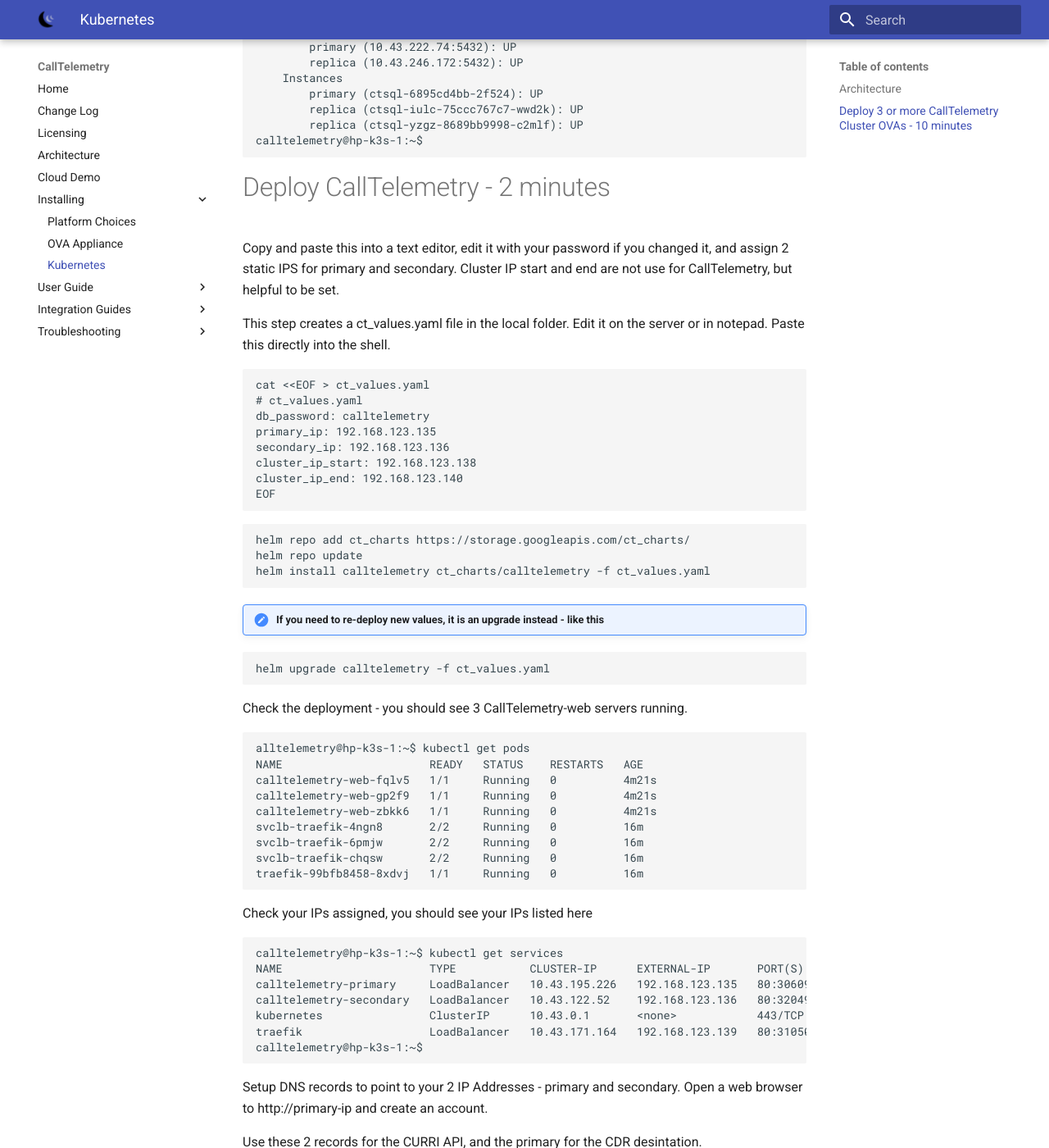
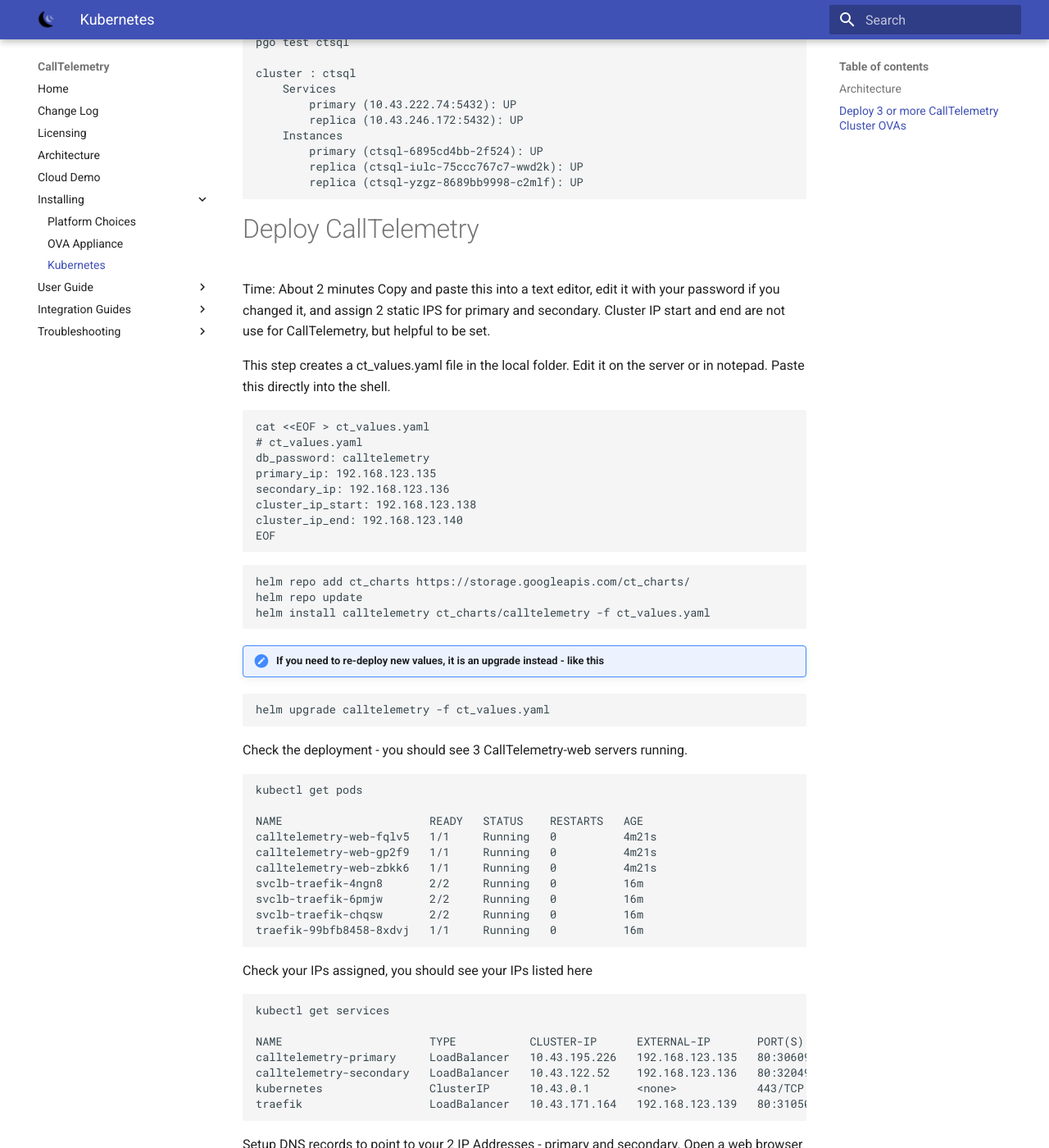
Before and after one commit to calltelemetry/calltelemetry, an MkDocs documentation site: the page built from docs/deployment/k3s.md, in a window 1280 px wide and 1400 px high, scrolled down 4344 px. Shown: the whole window at 82% size. Built offline with MkDocs 1.6.1 and Material for MkDocs 9.7.7, drawn with Linux system fonts in a browser that asks for light colours; some of the changed text lies outside the part shown.

Commit message:
minor formatting

````diff
--- a/docs/deployment/k3s.md
+++ b/docs/deployment/k3s.md
@@ -4,7 +4,7 @@
 
 ## Architecture
 ![k3s](k3s-architecture.png)
-## Deploy 3 or more CallTelemetry Cluster OVAs - 10 minutes
+## Deploy 3 or more CallTelemetry Cluster OVAs
 [Download CentOS 8.3 OVA File - 900MB](https://storage.googleapis.com/ct_ovas/CT-cluster-040-centos-8.3-x86_64.ova)
 
 The OVA includes a couple utilities - helm, kubectl, k9s, and saves you a little time "building" the OS. It's prebuilt from CentOS 8.3 with all updates applied.
@@ -45,7 +45,8 @@
 sudo nmtui
 ```
 
-# Install First K3s Master Node - 2 minutes
+# Install First K3s Master Node
+Time: about 2 minutes
 Copy and paste this via SSH on the first node.
 
 ```
@@ -58,7 +59,8 @@
 sudo cat /etc/rancher/k3s/k3s.yaml > ~/.kube/config
 ```
 
-# Install K3s Masters 2 and 3 - 5 minutes
+# Install K3s Masters 2 and 3
+Time: about 5 minutes
 
 !!! note "Change the K3S_URL IP address to Master node 1's IP Address"
 
@@ -85,7 +87,8 @@
 calltelemetry@hp-k3s-1:~$
 ```
 
-# Install MetalLB, Scale DNS Pods, and Traefik Proxy (5 minutes)
+# Install MetalLB, Scale DNS Pods, and Traefik Proxy
+Time: about 5 minutes
 Copy and Paste this block
 ```
 kubectl apply -f https://raw.githubusercontent.com/metallb/metallb/v0.9.5/manifests/namespace.yaml
@@ -131,7 +134,8 @@
 
 !!! warning "Wait for postgres-operator to be running before continue"
 
-# Deploy SQL HA with 2 Replicas - 5 minutes
+# Deploy SQL HA with 2 Replicas
+Time: About 5 minutes
 ## Run SQL the Setup Script
 (Run this on Node 1) Leave this window open after running the port-forward.
 You will have 2 windows open to Node 1.
@@ -187,10 +191,10 @@
 		primary (ctsql-6895cd4bb-2f524): UP
 		replica (ctsql-iulc-75ccc767c7-wwd2k): UP
 		replica (ctsql-yzgz-8689bb9998-c2mlf): UP
-calltelemetry@hp-k3s-1:~$
 ```
 
-# Deploy CallTelemetry - 2 minutes
+# Deploy CallTelemetry
+Time: About 2 minutes
 Copy and paste this into a text editor, edit it with your password if you changed it, and assign 2 static IPS for primary and secondary. Cluster IP start and end are not use for CallTelemetry, but helpful to be set.
 
 This step creates a ct_values.yaml file in the local folder. Edit it on the server or in notepad.
@@ -220,7 +224,8 @@
 Check the deployment - you should see 3 CallTelemetry-web servers running.
 
 ```
-alltelemetry@hp-k3s-1:~$ kubectl get pods
+kubectl get pods
+
 NAME                      READY   STATUS    RESTARTS   AGE
 calltelemetry-web-fqlv5   1/1     Running   0          4m21s
 calltelemetry-web-gp2f9   1/1     Running   0          4m21s
@@ -233,13 +238,13 @@
 
 Check your IPs assigned, you should see your IPs listed here
 ```
-calltelemetry@hp-k3s-1:~$ kubectl get services
+kubectl get services
+
 NAME                      TYPE           CLUSTER-IP      EXTERNAL-IP       PORT(S)                      AGE
 calltelemetry-primary     LoadBalancer   10.43.195.226   192.168.123.135   80:30609/TCP,22:32207/TCP    13m
 calltelemetry-secondary   LoadBalancer   10.43.122.52    192.168.123.136   80:32049/TCP,22:32124/TCP    13m
 kubernetes                ClusterIP      10.43.0.1       <none>            443/TCP                      2d18h
 traefik                   LoadBalancer   10.43.171.164   192.168.123.139   80:31050/TCP,443:30731/TCP   22h
-calltelemetry@hp-k3s-1:~$
 ```
 
 Setup DNS records to point to your 2 IP Addresses - primary and secondary.
@@ -254,7 +259,7 @@
 In our case, the password for postgres user is calltelemetry
 
 ``` bash
-calltelemetry@hp-k3s-1:~$ pgo show user -n pgo ctsql --show-system-accounts
+pgo show user -n pgo ctsql --show-system-accounts
 
 CLUSTER USERNAME    PASSWORD                 EXPIRES STATUS ERROR
 ------- ----------- ------------------------ ------- ------ -----
@@ -262,7 +267,6 @@
 ctsql   postgres    calltelemetry            never   ok
 ctsql   primaryuser random_pass never   ok
 ctsql   testuser    random_pass never   ok
-calltelemetry@hp-k3s-1:~$
 ```
 
 ## SQL - Crunchy Data PostgreSQL Operator
````
